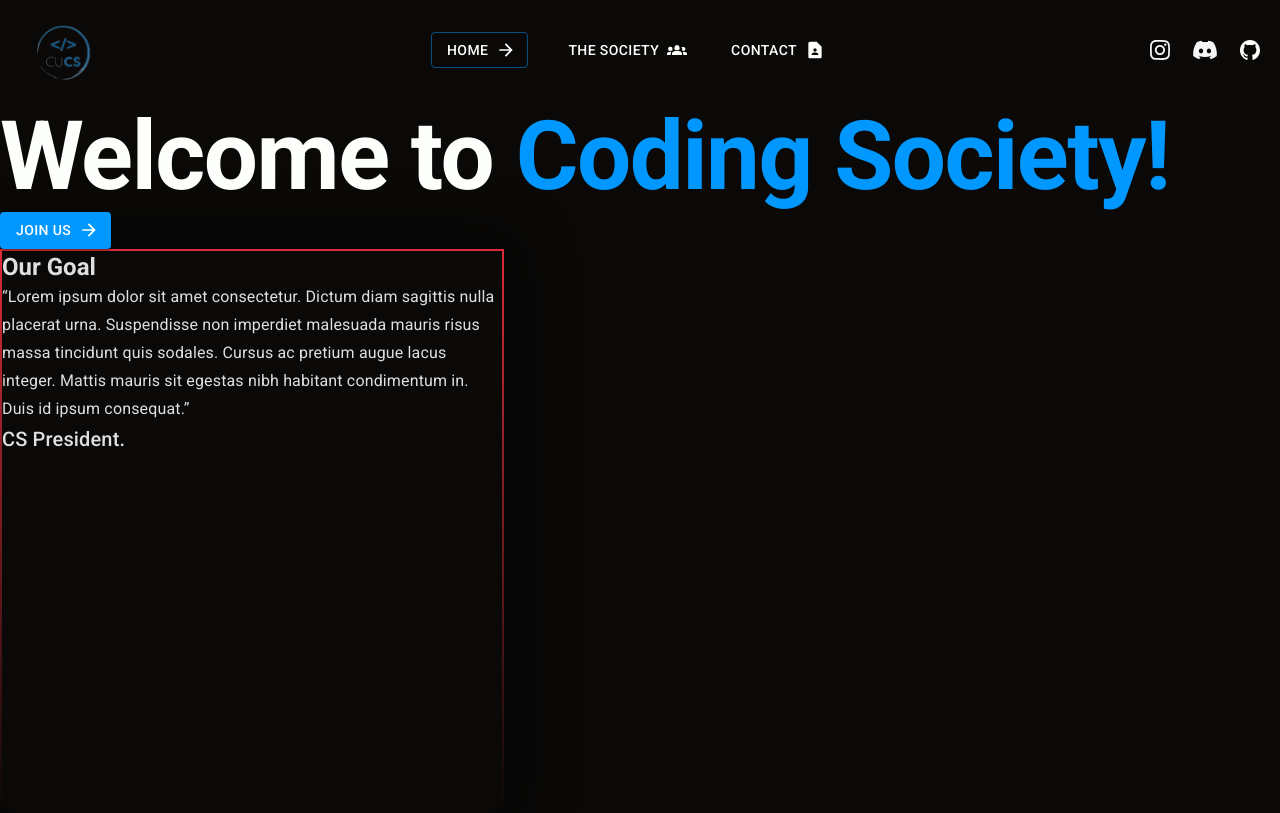
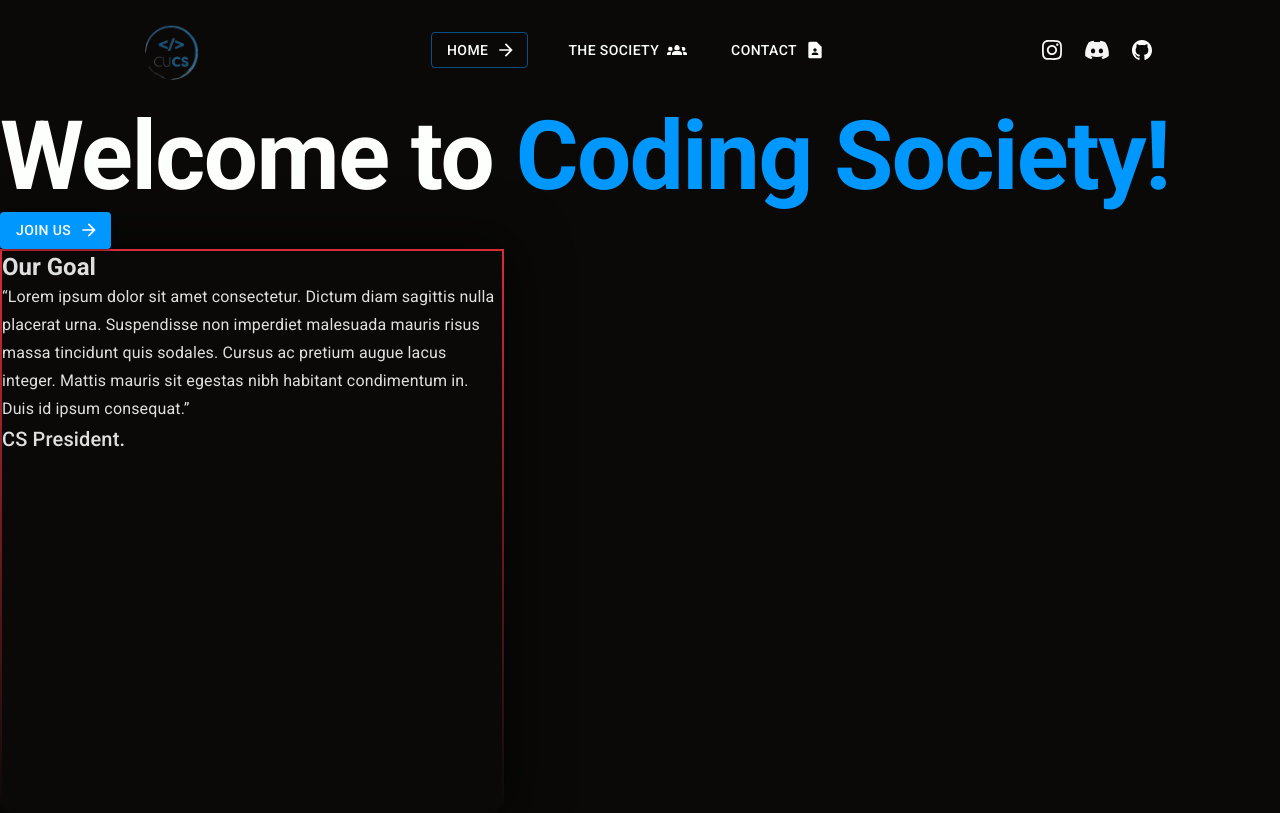
Before and after one commit to luanstavares/CUCS, a React (Vite) app: page / in a window 1280 px wide. Built offline with nearby package versions, Linux system fonts and the light colour scheme.

Commit message:
added margin based on request #1

```diff
--- a/src/components/Nav/Nav.module.css
+++ b/src/components/Nav/Nav.module.css
@@ -2,6 +2,6 @@
   display: flex;
   align-items: center;
   justify-content: space-between;
-  padding: 0 20px;
+  margin: 0 10vw;
   height: 100px;
 }
```
